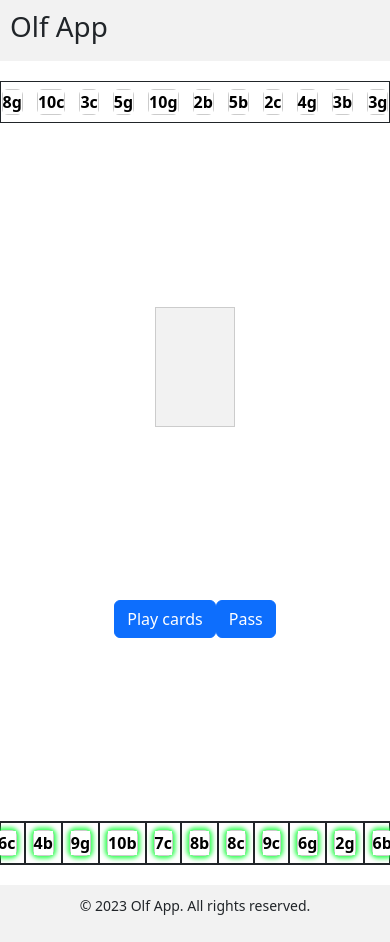
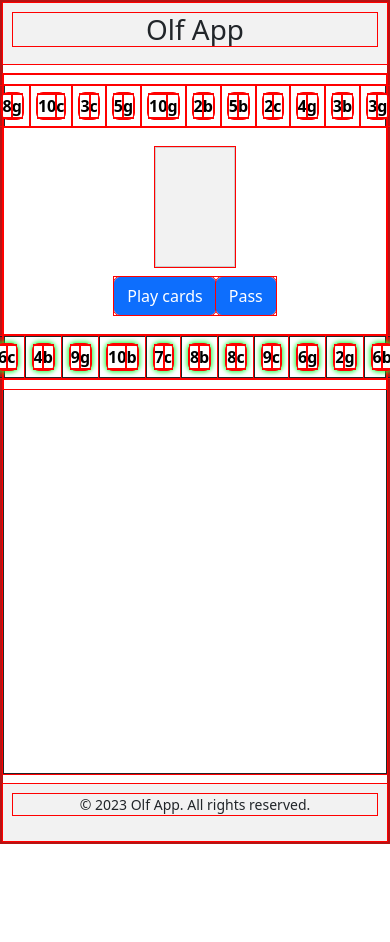
Before and after one commit to noharms/olf-app, an Angular app: page /olf/cardgame/current in a window 390 px wide. Shown: the top 942 px of the page. After the commit the page ends 844 px from the top, so only its background shows below. Built offline with nearby package versions, Linux system fonts and the light colour scheme.

Commit message:
get app nicely responsive in all directions; add holygrail

```diff
--- a/src/app/app.component.scss
+++ b/src/app/app.component.scss
@@ -1,13 +1,14 @@
-/* Add spacing for the entire application */
-body {
-    margin: 10px;
-}
 
 .header-section {
     background-color: #f2f2f2;
     padding: 10px;
     margin-bottom: 10px;
     /* Add margin to create space between the content and the header */
+}
+
+main {
+    flex: 1;
+    border: 1px solid;
 }
 
 .footer-section {
--- a/src/app/current-game/current-game.component.scss
+++ b/src/app/current-game/current-game.component.scss
@@ -3,7 +3,7 @@
     flex-direction: column;
     justify-content: space-between;
     align-items: center;
-    height: calc(100vh - 40px);
+    // height: calc(100vh - 40px);
     /* Subtract the header and footer height */
 
     .computer-cards,
--- a/src/index.html
+++ b/src/index.html
@@ -8,6 +8,6 @@
   <link rel="icon" type="image/x-icon" href="favicon.ico">
 </head>
 <body>
-  <app-root></app-root>
+  <app-root id="holygrail"></app-root>
 </body>
 </html>
--- a/src/styles.scss
+++ b/src/styles.scss
@@ -1 +1,15 @@
 /* You can add global styles to this file, and also import other style files */
+
+#holygrail {
+    display: flex;
+    flex-flow: column nowrap;
+    justify-content: space-between;
+    text-align: center;
+    min-height: 100vh;
+    border: 3px solid #b71313;
+}
+
+// for debugging
+* {
+    outline: 1px solid red;
+}
```
